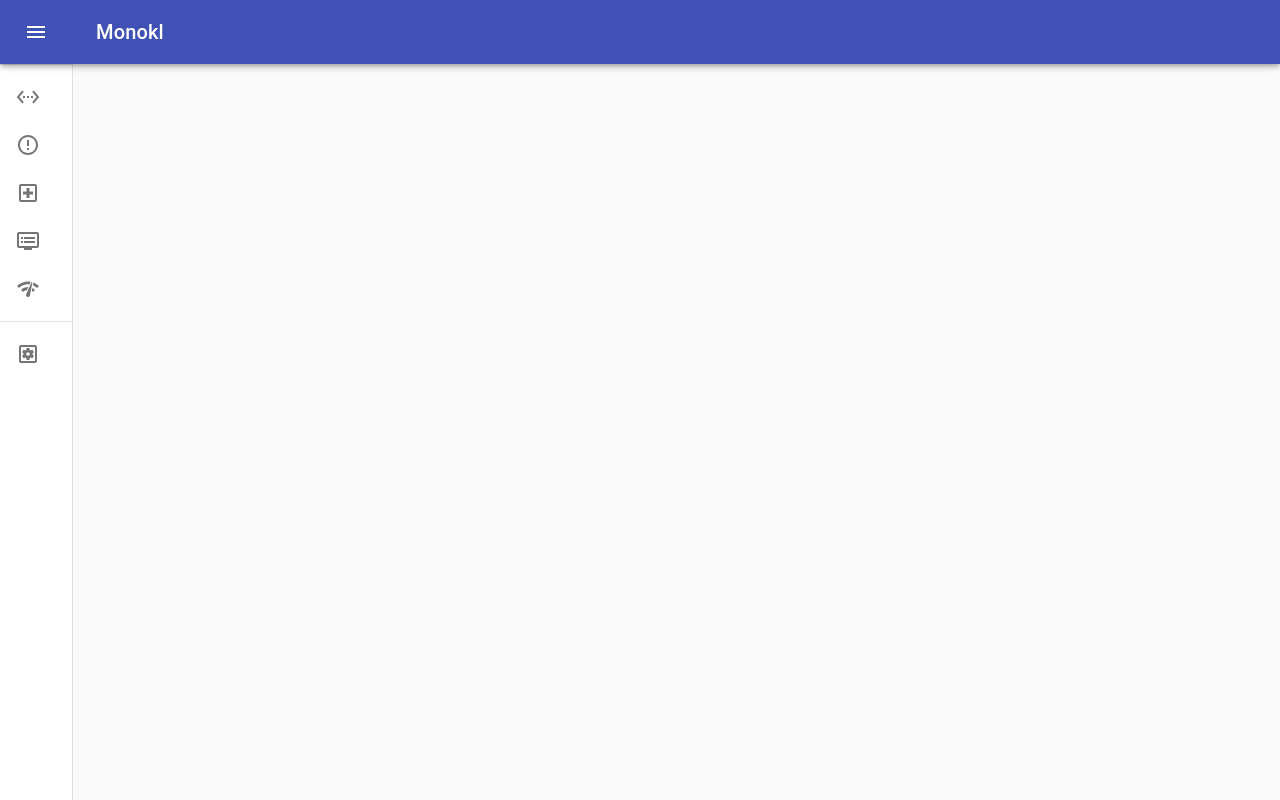
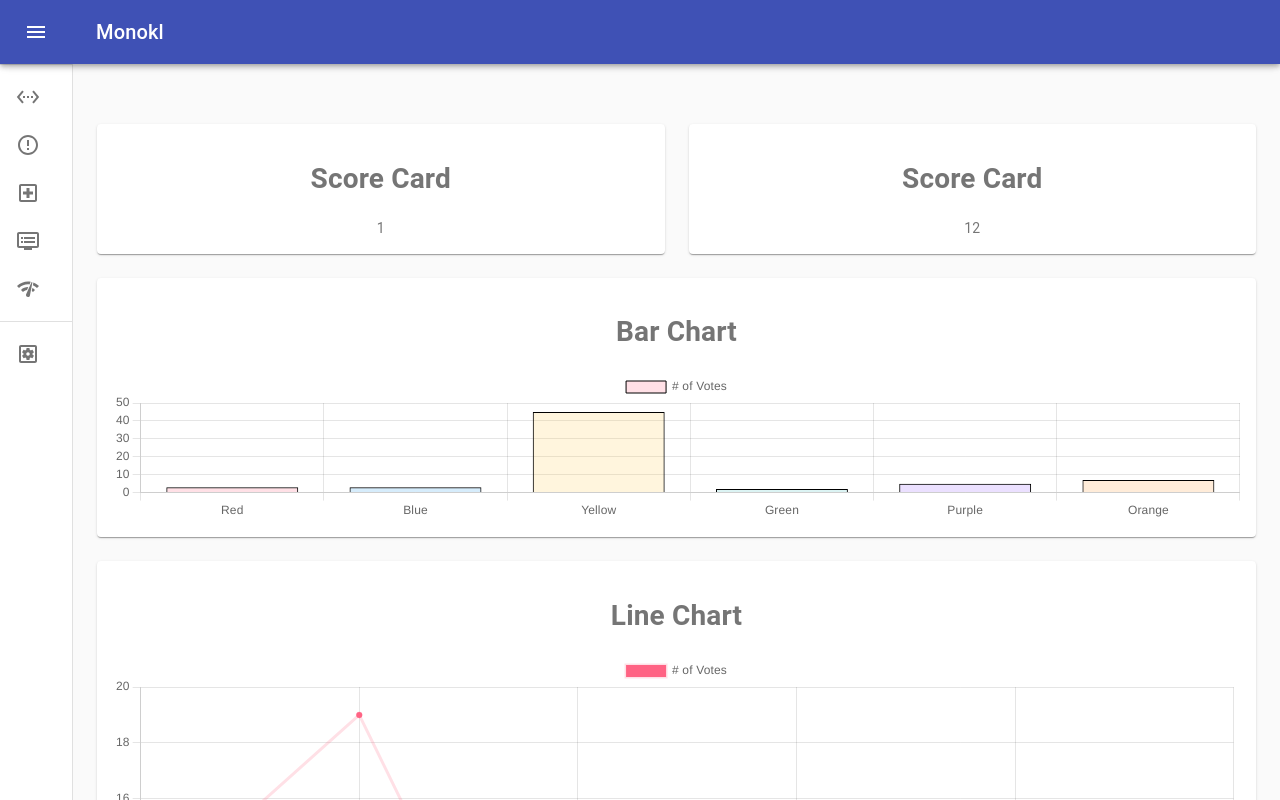
Before and after one commit to oslabs-beta/monokl, a React app: page /#/health in a window 1280 px wide. Shown: the top 800 px of the page. Built offline with nearby package versions, Linux system fonts and the light colour scheme.

Commit message:
created cluster display component and chart components

```diff
--- /dev/null
+++ b/client/components/ClusterDisplay.jsx
@@ -0,0 +1,45 @@
+import React, { useState } from 'react';
+import { makeStyles } from '@material-ui/core/styles';
+import Paper from '@material-ui/core/Paper';
+import Grid from '@material-ui/core/Grid';
+import BarChart from './charts/BarChart.jsx';
+import LineChart from './charts/LineChart.jsx';
+import ScoreCard from './charts/ScoreCard.jsx';
+
+const useStyles = makeStyles((theme) => ({
+  root: {
+    flexGrow: 1,
+    marginTop: '50px',
+  },
+  paper: {
+    padding: theme.spacing(2),
+    textAlign: 'center',
+    color: theme.palette.text.secondary,
+  },
+}));
+
+export default function ClusterDisplay() {
+  const classes = useStyles();
+
+  return (
+    <div className={classes.root}>
+      <Grid container spacing={3}>
+        <Grid item xs={6}>
+          <Paper className={classes.paper}><ScoreCard data={1}/></Paper>
+        </Grid>
+        <Grid item xs={6}>
+          <Paper className={classes.paper}><ScoreCard data={12}/></Paper>
+        </Grid>
+        <Grid item xs={12}>
+          <Paper className={classes.paper}><BarChart/></Paper>
+        </Grid>
+        <Grid item xs={12}>
+          <Paper className={classes.paper}><LineChart/></Paper>
+        </Grid>
+        {/* <Grid item xs={3}>
+          <Paper className={classes.paper}>xs=3</Paper>
+        </Grid> */}
+      </Grid>
+    </div>
+  );
+}
--- a/client/components/ConnectCluster.jsx
+++ b/client/components/ConnectCluster.jsx
@@ -2,24 +2,6 @@ import React from 'react';
 import TextField from '@material-ui/core/TextField';
 import Button from '@material-ui/core/Button';
 import { makeStyles } from '@material-ui/core/styles';
-
-
-// const useStyles = makeStyles((theme) => ({
-//   connect: {
-//     '& > *': {
-//       margin: theme.spacing(1),
-//     },
-//   },
-// }));
-
-// export default function ContainedButtons() {
-//   const classes = useStyles();
-
-//   return (
-//     <div className={classes.root}>
-//     </div>
-//   );
-// }
 
 const useStyles = makeStyles((theme) => ({
   root: {
@@ -27,7 +9,7 @@ const useStyles = makeStyles((theme) => ({
     flexDirection: 'column',
     justifyContent: 'center',
     alignItems: 'center',
-    marginTop: '200px',
+    marginTop: '150px',
     '& .MuiTextField-root': {
       margin: theme.spacing(1),
       width: '35ch',
--- a/client/components/Sidebar.jsx
+++ b/client/components/Sidebar.jsx
@@ -24,6 +24,7 @@ import NetworkIcon from '@material-ui/icons/NetworkCheckOutlined';
 import AlertSettingsIcon from '@material-ui/icons/SettingsApplicationsOutlined';
 
 import ConnectCluster from './ConnectCluster.jsx';
+import ClusterDisplay from './ClusterDisplay.jsx';
 
 const drawerWidth = 240;
 
@@ -86,6 +87,7 @@ const useStyles = makeStyles((theme) => ({
   content: {
     flexGrow: 1,
     padding: theme.spacing(3),
+    marginTop: '50px'
   },
   alertSettings:{
     // margin: theme.spacing.unit,
@@ -187,6 +189,7 @@ export default function Sidebar() {
         </Drawer>
         <main className={classes.content}>
           <Route exact path="/connect" component={ConnectCluster} />
+          <Route exact path="/health" component={ClusterDisplay} />
         </main>
       </HashRouter>
     </div>
--- /dev/null
+++ b/client/components/charts/BarChart.jsx
@@ -0,0 +1,49 @@
+import React from "react";
+import { Bar } from "react-chartjs-2";
+
+function BarChart() {
+  // fetch("http://localhost:9090/api/v1/query?query=process_cpu_seconds_total")
+  //   .then((res) => res.json())
+  //   .then((data) => console.log(data));
+
+  return (
+    <>
+      <h1>Bar Chart</h1>
+      <div className="chartDiv">
+        <Bar
+          data={{
+            labels: ["Red", "Blue", "Yellow", "Green", "Purple", "Orange"],
+            datasets: [
+              {
+                label: "# of Votes",
+                data: [3, 3, 45, 2, 5, 7],
+                backgroundColor: [
+                  "rgba(255, 99, 132, 0.2)",
+                  "rgba(54, 162, 235, 0.2)",
+                  "rgba(255, 206, 86, 0.2)",
+                  "rgba(75, 192, 192, 0.2)",
+                  "rgba(153, 102, 255, 0.2)",
+                  "rgba(255, 159, 64, 0.2)",
+                ],
+                borderColor: [
+                  "black",
+                  "black",
+                  "black",
+                  "black",
+                  "black",
+                  "black",
+                ],
+                borderWidth: 1,
+              },
+            ],
+          }}
+          // height={100}
+          // width={200}
+          options={{ maintainAspectRatio: false }}
+        />
+      </div>
+    </>
+  );
+}
+
+export default BarChart;
--- /dev/null
+++ b/client/components/charts/LineChart.jsx
@@ -0,0 +1,38 @@
+import React from 'react';
+import { Line } from 'react-chartjs-2';
+
+const data = {
+  labels: ['1', '2', '3', '4', '5', '6'],
+  datasets: [
+    {
+      label: '# of Votes',
+      data: [12, 19, 3, 5, 2, 3],
+      fill: false,
+      backgroundColor: 'rgb(255, 99, 132)',
+      borderColor: 'rgba(255, 99, 132, 0.2)',
+    },
+  ],
+};
+
+const options = {
+  scales: {
+    yAxes: [
+      {
+        ticks: {
+          beginAtZero: true,
+        },
+      },
+    ],
+  },
+};
+
+const LineChart = () => (
+  <>
+    <h1 className='title'>Line Chart</h1>
+    <div className='lineChart'>
+      <Line data={data} options={options} />
+    </div>
+  </>
+);
+
+export default LineChart;
--- /dev/null
+++ b/client/components/charts/ScoreCard.jsx
@@ -0,0 +1,16 @@
+import React from 'react';
+
+// const data = {
+//   value: ['1']
+// }
+
+const ScoreCard = (props) => (
+  <>
+    <h1 className='title'>Score Card</h1>
+    <div className='scoreCard'>
+      <span>{props.data}</span>
+    </div>
+  </>
+);
+
+export default ScoreCard;
--- a/package.json
+++ b/package.json
@@ -14,9 +14,11 @@
   "dependencies": {
     "@material-ui/core": "^4.12.3",
     "@material-ui/icons": "^4.11.2",
+    "chart.js": "^3.5.1",
     "clsx": "^1.1.1",
     "electron": "^13.2.3",
     "react": "^17.0.2",
+    "react-chartjs-2": "^3.0.4",
     "react-dom": "^17.0.2",
     "react-router-dom": "^5.3.0"
   },
```
Also changed, not shown: 2 other files (tests, documents, lock files or other folders).
